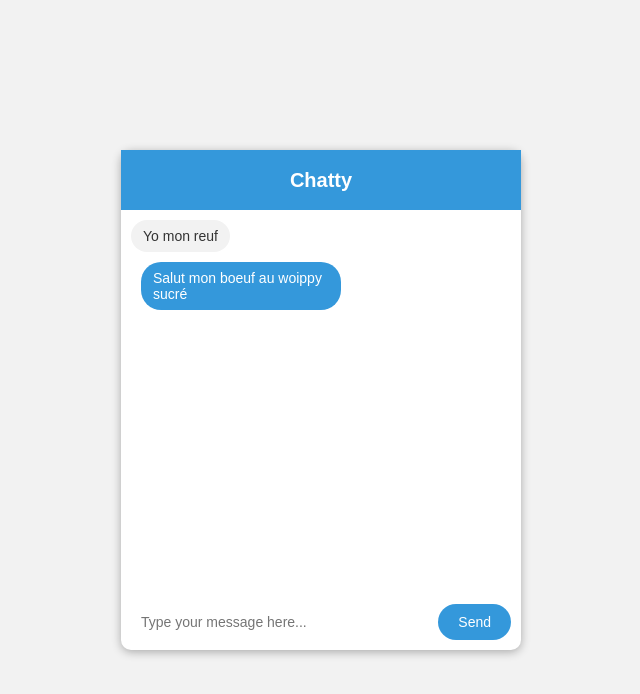
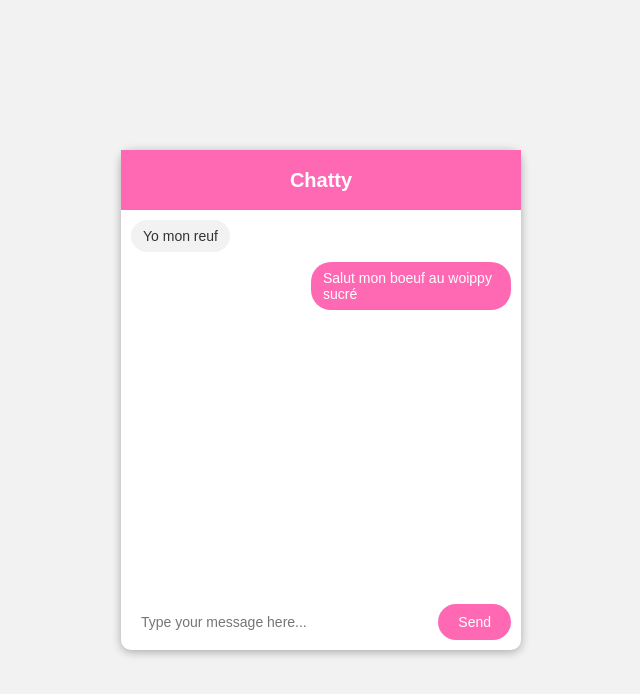
Before and after one commit to HMatheo/Freestyle, a website: page client/HTML/index.html in a window 1280 px wide. Shown: the whole page, without its empty margins (319-959 px from the left). Drawn offline with Linux system fonts and the light colour scheme.

Commit message:
Fix colors and add float right to sent messages.

```diff
--- a/client/CSS/style.css
+++ b/client/CSS/style.css
@@ -18,7 +18,7 @@ body {
 
 .chat-box {
     background-color: #fff;
-    box-shadow: 0px 2px 10px rgba(0, 0, 0, 0.3);
+    box-shadow: 0 2px 10px rgba(0, 0, 0, 0.3);
     width: 400px;
     height: 500px;
     display: flex;
@@ -26,7 +26,7 @@ body {
 }
 
 .chat-header {
-    background-color: #3498db;
+    background-color: #FF69B4;
     color: #fff;
     display: flex;
     align-items: center;
@@ -71,7 +71,7 @@ body {
 }
 
 .sent .message-content {
-    background-color: #3498db;
+    background-color: #FF69B4;
     color: #fff;
     margin-left: 10px;
 }
@@ -92,7 +92,7 @@ body {
 }
 
 .chat-footer button {
-    background-color: #3498db;
+    background-color: #FF69B4;
     color: #fff;
     padding: 10px 20px;
     border-radius: 20px;
@@ -101,6 +101,10 @@ body {
     cursor: pointer;
     font-size: 14px;
     margin-left: 10px;
+}
+
+.sent {
+    float: right;
 }
 
 /* for mobile users */
@@ -137,7 +141,7 @@ body {
     .chat-box {
         width: 400px;
         height: 500px;
-        box-shadow: 0px 2px 10px rgba(0, 0, 0, 0.3);
+        box-shadow: 0 2px 10px rgba(0, 0, 0, 0.3);
         border-radius: 10px;
     }
 }
```
